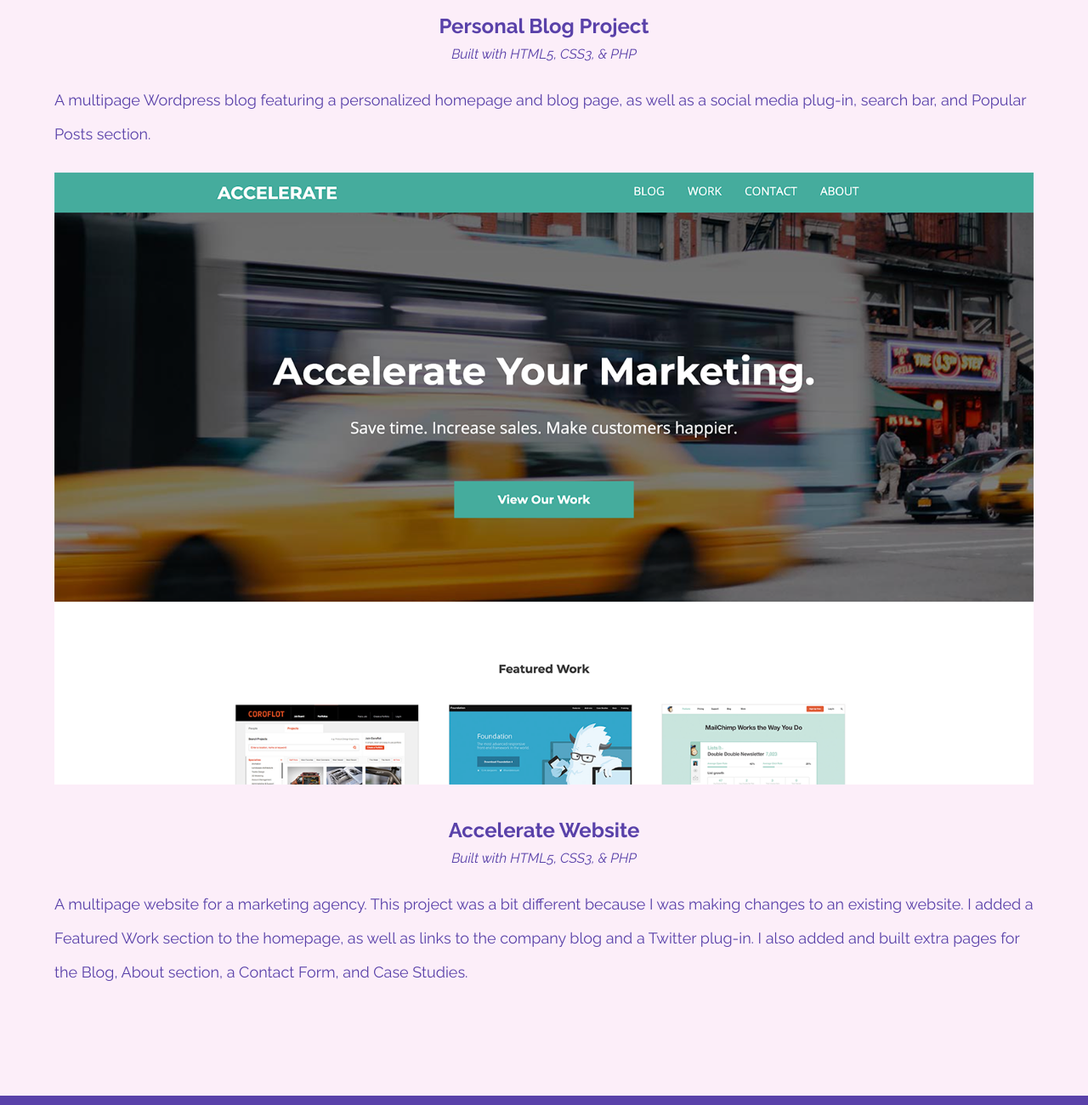
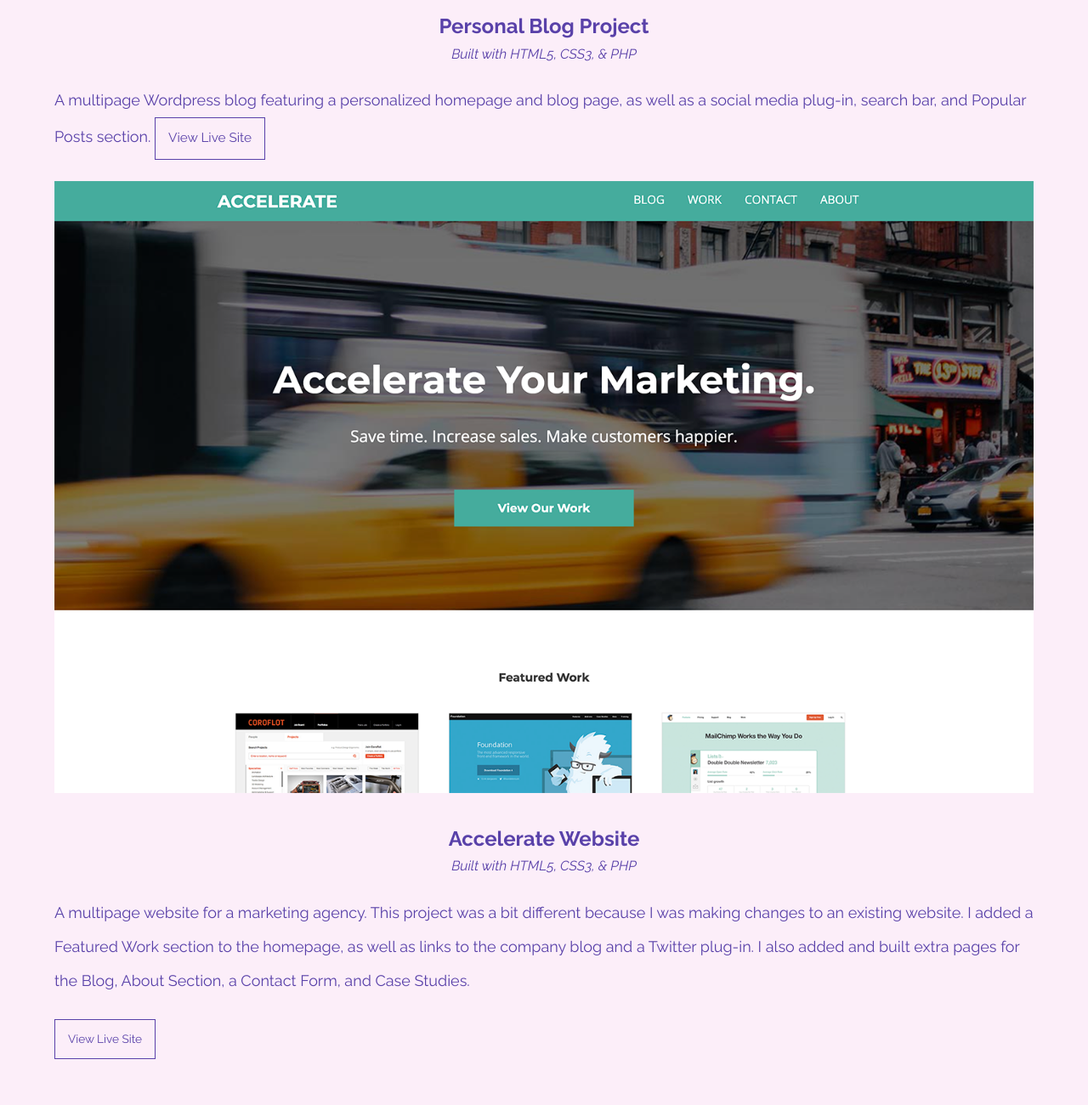
Before and after one commit to LesleyWesley/portfolio, a website built with Parcel: page index.html in a window 1280 px wide. Shown: the part 4120-5420 px from the top of the page at 85% size. Built offline with nearby package versions, Linux system fonts and the light colour scheme.

Commit message:
Added hmtl for development subsection in portfolio section

```diff
--- a/index.html
+++ b/index.html
@@ -156,6 +156,9 @@
                           <h5>Personal Blog Project</h5>
                           <h6>Built with HTML5, CSS3, & PHP</h6>
                           <p>A multipage Wordpress blog featuring a personalized homepage and blog page, as well as a social media plug-in, search bar, and Popular Posts section.
+                          <a href="http://lesleywesley.co/" target="_blank">
+                              <button>View Live Site</button>
+                          </a>
                       </div>
                       <div class="third-width">
                           <figure>
@@ -163,7 +166,10 @@
                           </figure>
                           <h5>Accelerate Website</h5>
                           <h6>Built with HTML5, CSS3, & PHP</h6>
-                          <p>A multipage website for a marketing agency.  This project was a bit different because I was making changes to an existing website.  I added a Featured Work section to the homepage, as well as links to the company blog and a Twitter plug-in.  I also added and built extra pages for the Blog, About section, a Contact Form, and Case Studies.</p>
+                          <p>A multipage website for a marketing agency.  This project was a bit different because I was making changes to an existing website.  I added a Featured Work section to the homepage, as well as links to the company blog and a Twitter plug-in.  I also added and built extra pages for the Blog, About Section, a Contact Form, and Case Studies.</p>
+                          <a href="http://lesleywesley.wpengine.com/" target="_blank">
+                              <button>View Live Site</button>
+                          </a>
                       </div>
                   </div>
               </div>
```
